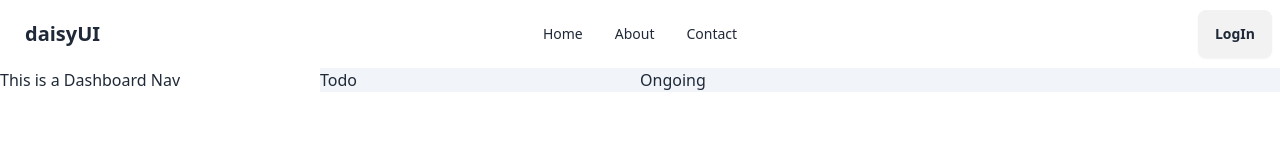
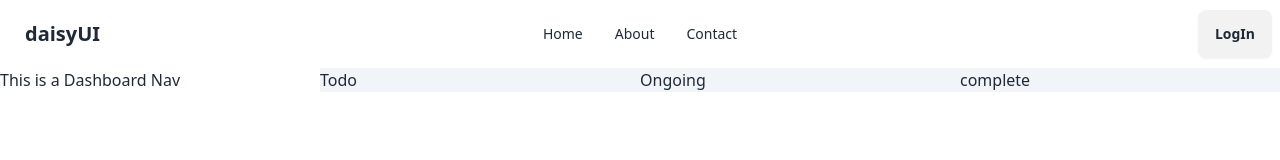
Before and after one commit to sajalbiswas1/task-management-clint, a React (Vite) app: page /dashboard in a window 1280 px wide. Shown: the top 160 px of the page. Built offline with nearby package versions, Linux system fonts and the light colour scheme; no server answers.

Commit message:
todo list update

```diff
--- a/src/component/Dasbord/DashHome/DashHome.jsx
+++ b/src/component/Dasbord/DashHome/DashHome.jsx
@@ -9,7 +9,9 @@ const DashHome = () => {
             <div>
                 <p>Ongoing</p>
             </div>
-
+            <div>
+                <p>complete</p>
+            </div>
         </div>
     );
 };
```
